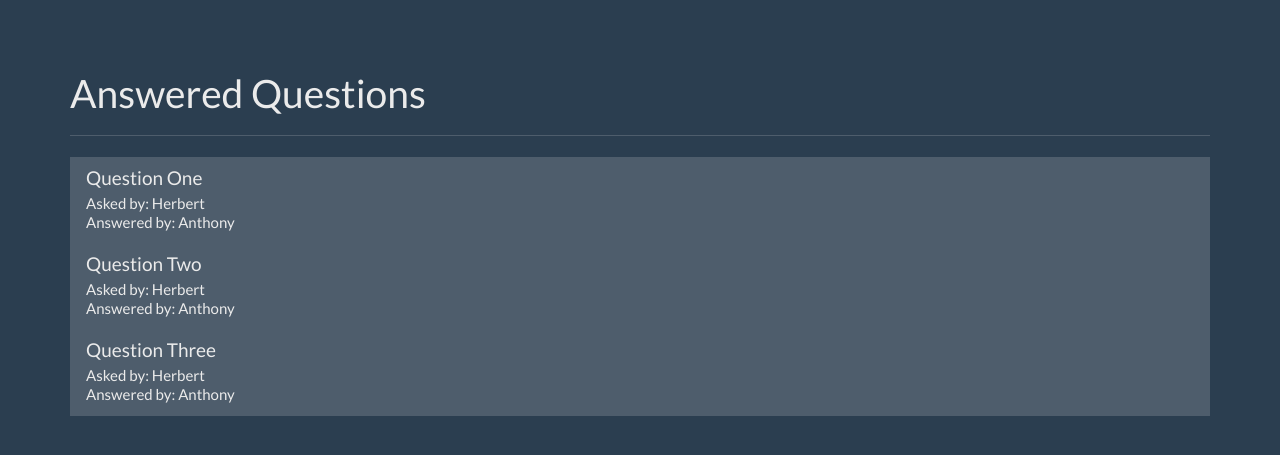
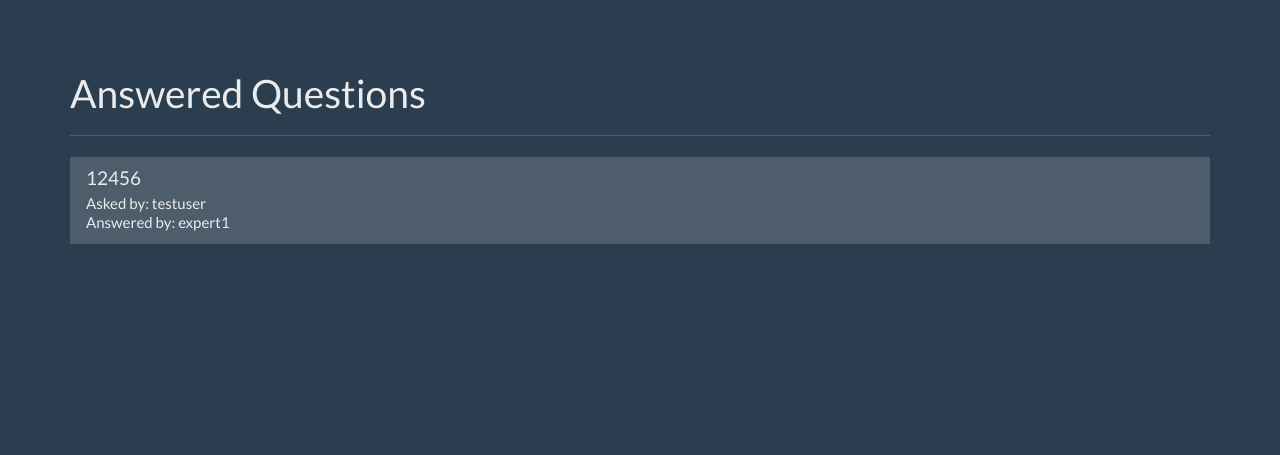
Before and after one commit to KotBarboz/QA_app, a Flask app: page / in a window 1280 px wide. Shown: the part 40-495 px from the top of the page. Run offline with Flask 2, Linux system fonts and the light colour scheme; data comes from the database, SQL or seed files in the repository; both versions use the stored data as it was after the commit; some libraries are stand-ins or nearby versions.

Commit message:
add questions and list questions pages

```diff
--- a/app.py
+++ b/app.py
@@ -27,8 +27,16 @@ def get_current_user():
 @app.route('/')
 def index():
     user = get_current_user()
+    db = get_db()
 
-    return render_template('home.html', user=user)
+    questions_cur = db.execute(
+        'select questions.id as question_id, questions.question_text, askers.name as asker_name, '
+        'experts.name as expert_name from questions join users as askers on askers.id = questions.asked_by_id '
+        'join users as experts on experts.id = questions.expert_id '
+        'where questions.answer_text is not null')
+    questions_result = questions_cur.fetchall()
+
+    return render_template('home.html', user=user, questions=questions_result)
 
 
 @app.route('/register', methods=['GET', 'POST'])
@@ -73,16 +81,35 @@ def login():
     return render_template('login.html', user=user)
 
 
-@app.route('/question')
-def question():
+@app.route('/question/<question_id>')
+def question(question_id):
     user = get_current_user()
-    return render_template('question.html', user=user)
+    db = get_db()
+
+    question_cur = db.execute('select questions.question_text, questions.answer_text, askers.name as asker_name, '
+                              'experts.name as expert_name from questions '
+                              'join users as askers on askers.id = questions.asked_by_id '
+                              'join users as experts on experts.id = questions.expert_id '
+                              'where questions.id = ?', [question_id])
+    question_result = question_cur.fetchone()
+
+    return render_template('question.html', user=user, question=question_result)
 
 
-@app.route('/answer')
-def answer():
+@app.route('/answer/<question_id>', methods=['GET', 'POST'])
+def answer(question_id):
     user = get_current_user()
-    return render_template('answer.html', user=user)
+    db = get_db()
+
+    if request.method == 'POST':
+        db.execute('update questions set answer_text = ? where id = ?',
+                   [request.form['answer'], question_id])
+        db.commit()
+        return redirect(url_for('unanswered'))
+
+    question_cur = db.execute('select id, question_text from questions where id = ?', [question_id])
+    question_result = question_cur.fetchone()
+    return render_template('answer.html', user=user, question=question_result)
 
 
 @app.route('/ask', methods=['GET', 'POST'])
@@ -110,7 +137,7 @@ def unanswered():
     questions_cur = db.execute(
         'select questions.id, questions.question_text, users.name from questions '
         'join users on users.id = questions.asked_by_id '
-        'where questions.answer_text is null and questions.expert_id = ?',
+        'where questions.expert_id = ?',
         [user['id']])
     questions_results = questions_cur.fetchall()
     return render_template('unanswered.html', user=user, questions=questions_results)
--- a/templates/ask.html
+++ b/templates/ask.html
@@ -30,7 +30,7 @@
        <div class="row">
           <div class="col-lg-12">
             <div class="well bs-component">
-            <form class="form-horizontal" action="/ask" method="POST">
+            <form class="form-horizontal" action="{{ url_for('ask') }}" method="POST">
               <fieldset>
                 <div class="form-group">
                   <label for="textArea" class="col-lg-2 control-label">Question</label>
--- a/templates/home.html
+++ b/templates/home.html
@@ -11,21 +11,13 @@
       <div class="row">
         <div class="col-lg-12">
           <div class="list-group">
-            <a href="#" class="list-group-item">
-              <h4 class="list-group-item-heading">Question One</h4>
-              <p class="list-group-item-text">Asked by: Herbert</p>
-              <p class="list-group-item-text">Answered by: Anthony</p>
-            </a>
-            <a href="#" class="list-group-item">
-              <h4 class="list-group-item-heading">Question Two</h4>
-              <p class="list-group-item-text">Asked by: Herbert</p>
-              <p class="list-group-item-text">Answered by: Anthony</p>
-            </a>
-            <a href="#" class="list-group-item">
-              <h4 class="list-group-item-heading">Question Three</h4>
-              <p class="list-group-item-text">Asked by: Herbert</p>
-              <p class="list-group-item-text">Answered by: Anthony</p>
-            </a>
+               {% for question in questions %}
+                  <a href=" {{ url_for('question', question_id=question['question_id']) }}" class="list-group-item">
+                      <h4 class="list-group-item-heading">{{ question['question_text'] }}</h4>
+                      <p class="list-group-item-text">Asked by: {{ question['asker_name'] }}</p>
+                      <p class="list-group-item-text">Answered by: {{ question['expert_name'] }}</p>
+                  </a>
+              {% endfor %}
           </div>
         </div><!-- /.col-lg-12 -->
       </div>
--- a/templates/unanswered.html
+++ b/templates/unanswered.html
@@ -12,7 +12,7 @@
             <div class="col-lg-12">
                 <div class="list-group">
                     {% for question in questions %}
-                        <a href="#" class="list-group-item">
+                        <a href="{{ url_for('answer', question_id=question['id']) }}" class="list-group-item">
                             <h4 class="list-group-item-heading">{{ question['question_text'] }}</h4>
                             <p class="list-group-item-text">Asked by: {{ question['name'] }}</p>
                         </a>
```
Also changed, not shown: templates/answer.html (+4 -4 lines), templates/question.html (+4 -4 lines), q&a.db.
